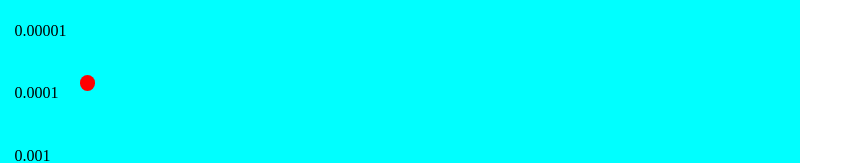
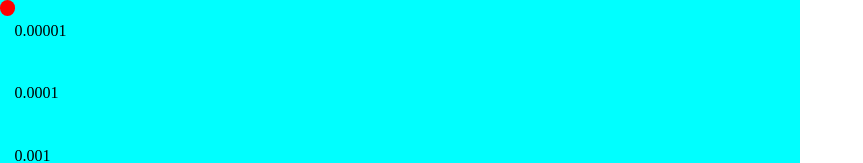
Before and after one commit to meetinger/starlabReact, a React (Create React App) app: page / in a window 1280 px wide. Shown: the top 163 px of the page, without its empty margins (0-863 px from the left). Built offline with nearby package versions, Linux system fonts and the light colour scheme.

Commit message:
Without point

```diff
--- a/src/components/HRdiagram/HRDiagram.js
+++ b/src/components/HRdiagram/HRDiagram.js
@@ -6,34 +6,37 @@ import {Point} from "../Point/Point";
 // console.table(styles)
 
 export class HRDiagram extends React.Component {
-    point;
+    pointX;
+    pointY;
+
     constructor(props) {
         super(props);
-        this.point = new Point({x:props.x, y:props.y});
+        this.pointX = props.x;
+        this.pointY = props.y;
     }
 
-    setPointX(x){
-        this.point.setX(x);
+    setPointX(x) {
+        this.pointX = x;
     }
 
-    setPointY(y){
-        this.point.setY(y);
-    }
-    getPointX(){
-        return this.point.getX();
-    }
-    getPointY(){
-        return this.point.getY();
+    setPointY(y) {
+        this.pointY = y;
     }
 
-    incX(){
-        let x = this.getPointX();
-        this.point.setX(x+1);
+    getPointX() {
+        return this.pointX;
     }
 
-    incY(){
-        let y = this.getPointY();
-        this.point.setY(y+1);
+    getPointY() {
+        return this.pointY;
+    }
+
+    incX() {
+        this.pointX++;
+    }
+
+    incY() {
+        this.pointY++;
     }
 
 
@@ -57,14 +60,15 @@ export class HRDiagram extends React.Component {
     }
 
     tick() {
-        this.incX()
-        this.incY()
-        let x = this.getPointX();
-        let y = this.getPointY();
-        this.setState({      point:     new Point(x, y)
+        this.incX();
+        this.incY();
+        this.setState({
+            x:this.x,
+            y:this.y
         });
-        console.log("X: "+this.getPointX()+" Y:" +this.getPointY())
-        console.log("Comp: " +this.getComponent())
+        console.log("X: " + this.getPointX() + " Y:" + this.getPointY())
+        console.log("Comp: " + this.getComponent())
+        // render()
     }
 
     render() {
@@ -75,7 +79,7 @@ export class HRDiagram extends React.Component {
             <div>
                 <div className={styles.HRDiagramWrapper}>
                     <div className={styles.HRDiagram}>
-                        {this.point.getComponent()}
+                        <div className={styles.point} style={{top: this.y + "%", left: this.x + "%"}}/>
                         <div className={styles.leftScale}>
                             <ul>
                                 {this.genList(0.00001, 1000000, 10)}
@@ -91,11 +95,15 @@ export class HRDiagram extends React.Component {
 
                 </div>
             </div>);
+
+
     }
-    getComponent(){
-        return (<HRDiagram x = {this.getPointX()} y = {this.getPointX()} />);
+    getComponent() {
+        return (<HRDiagram x={this.getPointX()} y={this.getPointX()}/>);
     }
-    getPoint(){
+
+    getPoint() {
         return this.point;
     }
+
 }
--- a/src/components/HRdiagram/HRDiagram.module.scss
+++ b/src/components/HRdiagram/HRDiagram.module.scss
@@ -47,3 +47,13 @@
   }
 
 }
+.point{
+  position: relative;
+  width: 1rem;
+  height: 1rem;
+  border-radius: 3rem;
+  background-color: red;
+  z-index: 2;
+  top:0;
+  left:0;
+}
```
Also changed, not shown: 1 other file (tests, documents, lock files or other folders).
